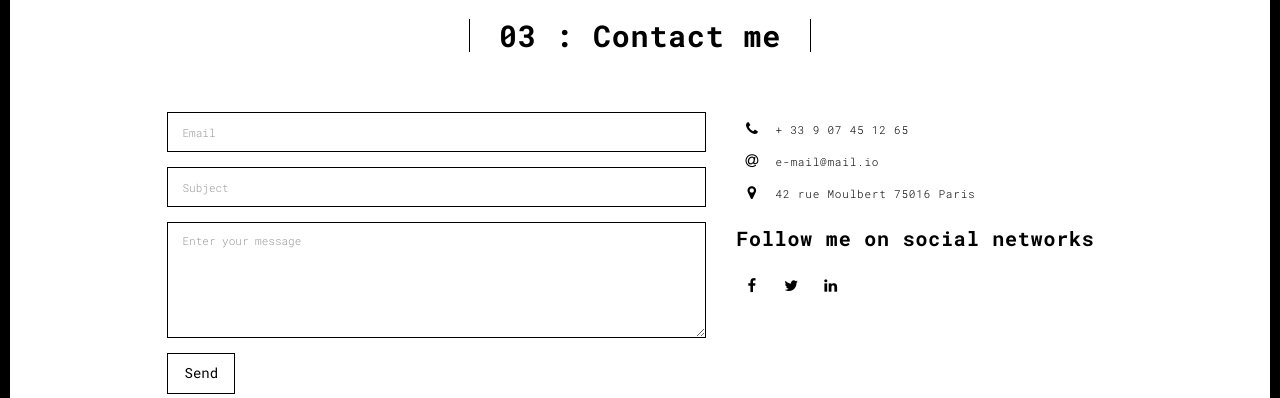
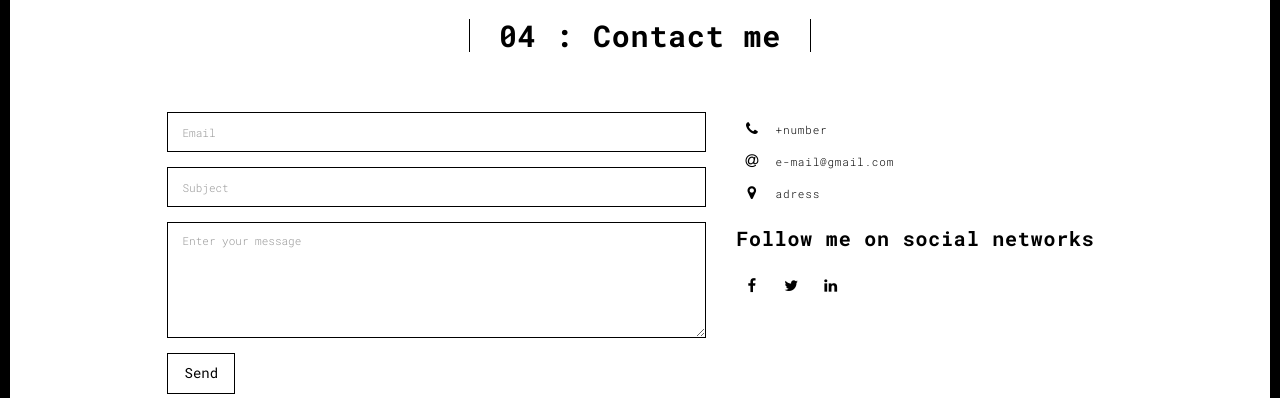
Before and after one commit to BlackRedLight/Learning-flask, a Flask app: page /contact in a window 1280 px wide. Shown: the part 90-488 px from the top of the page. Run offline with Flask 2, Linux system fonts and the light colour scheme; some libraries are stand-ins or nearby versions.

Commit message:
Changed pages

```diff
--- a/templates/about.html
+++ b/templates/about.html
@@ -15,7 +15,7 @@
   <link rel="apple-touch-icon" sizes="180x180" href="./static/assets/apple-icon-180x180.png">
   <link href="./static/assets/favicon.ico" rel="icon">
 
-  <title>Title page</title>
+  <title>About</title>
 
 <link href="./static/main.3f6952e4.css" rel="stylesheet"></head>
 
@@ -55,7 +55,7 @@
       <div class="row">
         <div class="col-xs-12">
           <div class="section-container-spacer text-center">
-            <h1 class="h2">01 : About me</h1>
+            <h1 class="h2">03 : About me</h1>
           </div>
 
           <div class="row">
--- a/templates/components.html
+++ b/templates/components.html
@@ -15,7 +15,7 @@
   <link rel="apple-touch-icon" sizes="180x180" href="./assets/apple-icon-180x180.png">
   <link href="./static/assets/favicon.ico" rel="icon">
 
-  <title>Title page</title>
+  <title>Components</title>
 
 <link href="./static/main.3f6952e4.css" rel="stylesheet"></head>
 
--- a/templates/contact.html
+++ b/templates/contact.html
@@ -15,7 +15,7 @@
   <link rel="apple-touch-icon" sizes="180x180" href="./static/assets/apple-icon-180x180.png">
   <link href="./assets/favicon.ico" rel="icon">
 
-  <title>Title page</title>
+  <title>Contact</title>
 
 <link href="./static/main.3f6952e4.css" rel="stylesheet"></head>
 
@@ -55,7 +55,7 @@
       <div class="row">
         <div class="col-xs-12">
           <div class="section-container-spacer text-center">
-            <h1 class="h2">03 : Contact me</h1>
+            <h1 class="h2">04 : Contact me</h1>
           </div>
 
           <div class="row">
@@ -80,19 +80,19 @@
                           <span class="fa-icon">
                             <i class="fa fa-phone" aria-hidden="true"></i>
                           </span>
-                          + 33 9 07 45 12 65
+                          +number
                         </li>
                         <li>
                           <span class="fa-icon">
                             <i class="fa fa-at" aria-hidden="true"></i>
                           </span>
-                          e-mail@mail.io
+                          e-mail@gmail.com
                         </li>
                         <li>
                           <span class="fa-icon">
                             <i class="fa fa fa-map-marker" aria-hidden="true"></i>
                           </span>
-                          42 rue Moulbert 75016 Paris
+                          adress
                         </li>
                       </ul>
                       <h3>Follow me on social networks</h3>
--- a/templates/index.html
+++ b/templates/index.html
@@ -15,7 +15,7 @@
   <link rel="apple-touch-icon" sizes="180x180" href="./static/assets/apple-icon-180x180.png">
   <link href="./static/assets/favicon.ico" rel="icon">
 
-  <title>Title page</title>
+  <title>BRL server</title>
 
 <link href="./static/main.3f6952e4.css" rel="stylesheet"></head>
 
--- a/templates/work.html
+++ b/templates/work.html
@@ -15,7 +15,7 @@
   <link rel="apple-touch-icon" sizes="180x180" href="./static/assets/apple-icon-180x180.png">
   <link href="./static/assets/favicon.ico" rel="icon">
 
-  <title>Title page</title>
+  <title>Work</title>
 
 <link href="./static/main.3f6952e4.css" rel="stylesheet"></head>
 
--- a/templates/works.html
+++ b/templates/works.html
@@ -15,7 +15,7 @@
   <link rel="apple-touch-icon" sizes="180x180" href="./assets/apple-icon-180x180.png">
   <link href="./static/assets/favicon.ico" rel="icon">
 
-  <title>Title page</title>
+  <title>Works</title>
 
 <link href="./static/main.3f6952e4.css" rel="stylesheet"></head>
 
```
